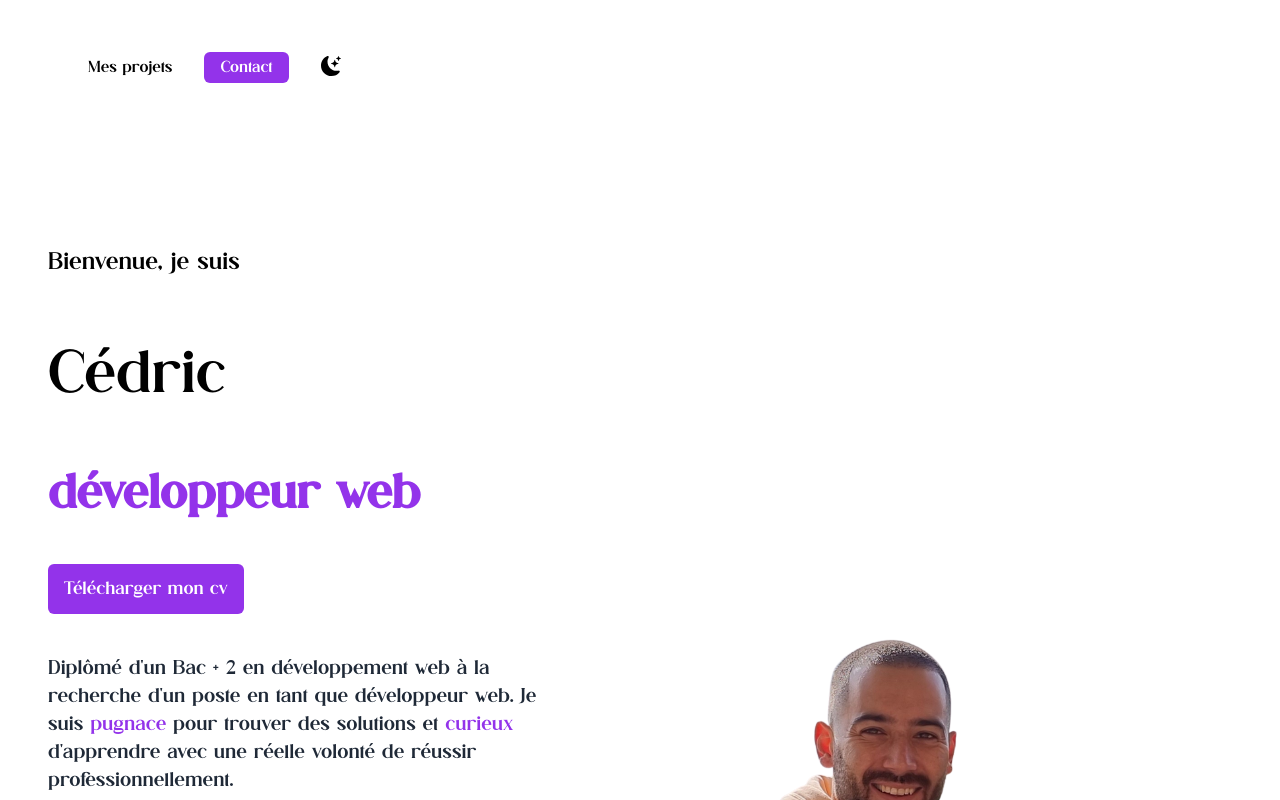
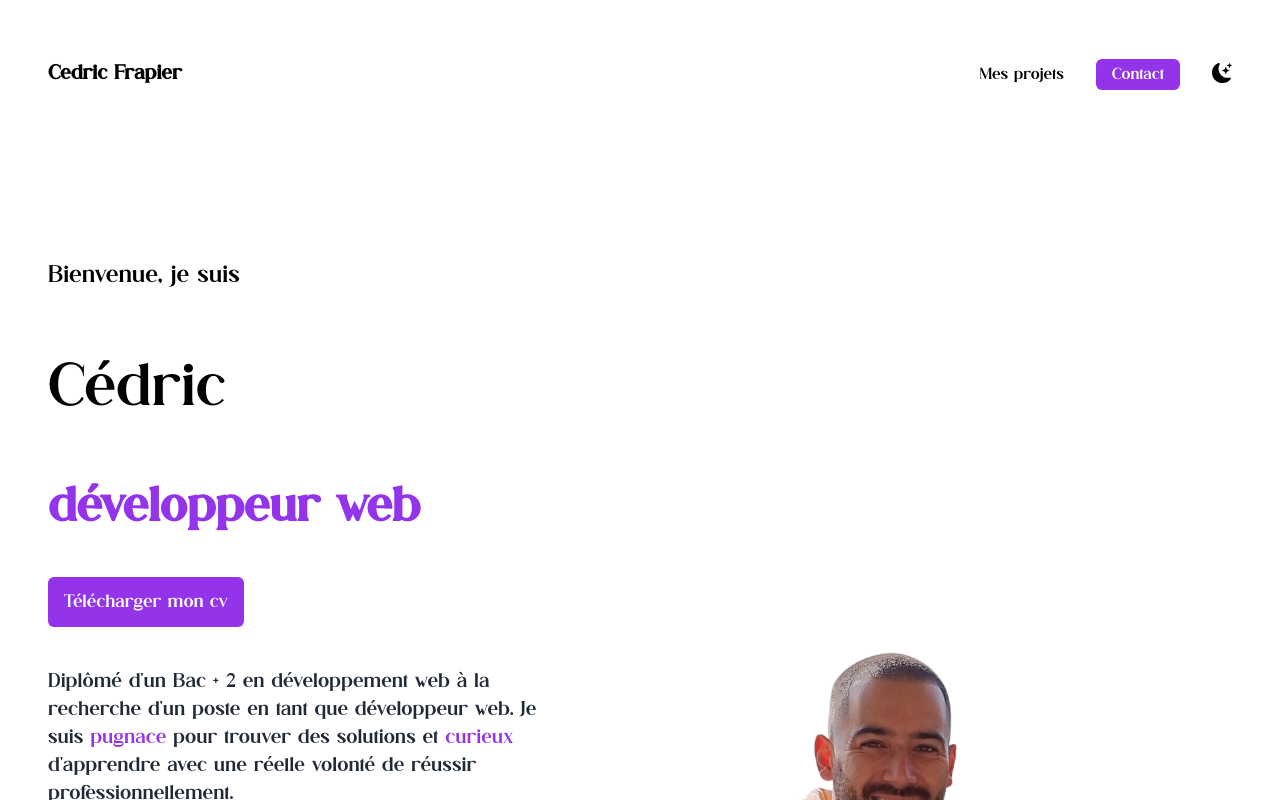
Before and after one commit to cedricfp/React-portofolio, a Next.js app: page / in a window 1280 px wide. Shown: the top 800 px of the page. Built offline with nearby package versions, Linux system fonts and the light colour scheme.

Commit message:
Ajout breackpoint nav

```diff
--- a/pages/index.js
+++ b/pages/index.js
@@ -24,8 +24,8 @@ export default function Home() {
 
       <main className="bg-white px-7 font-gatsa md:px-20 lg:px-12 dark:bg-gray-900 dark:text-white">
         <section className="min-h-screen">
-          <nav className="py-10 mb-12 flex justify-between">
-            <h1 className="text-xl sm:hidden ">Cedric Frapier</h1>
+          <nav className="py-10 mb-12 flex justify-center sm:justify-between">
+            <h1 className="text-xl hidden sm:block">Cedric Frapier</h1>
             <ul className="flex items-center list-none">
               <li>
                 <a href="#Projets">
```
